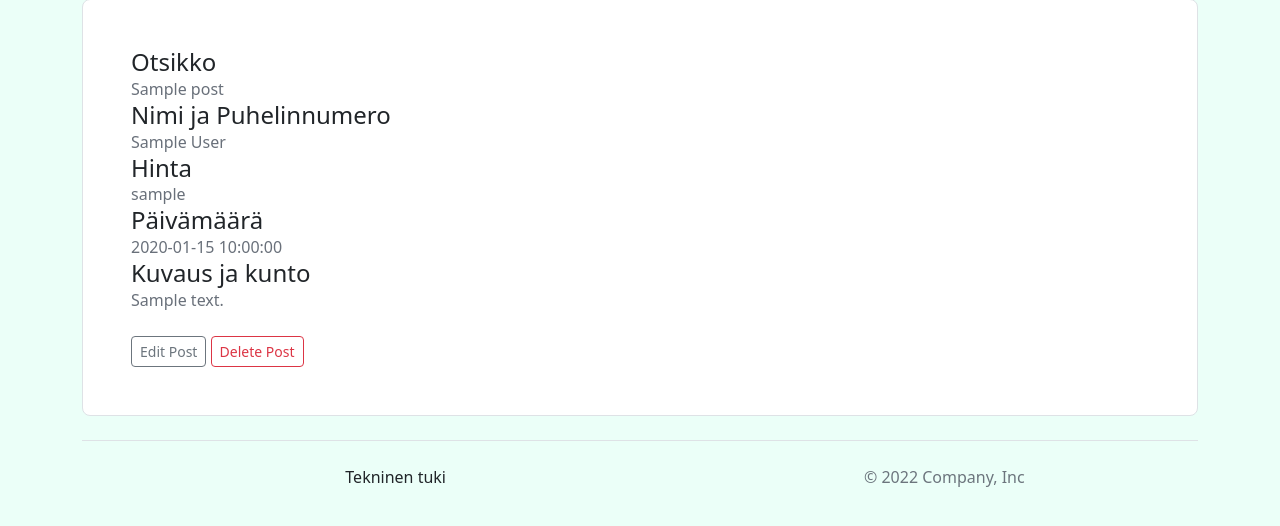
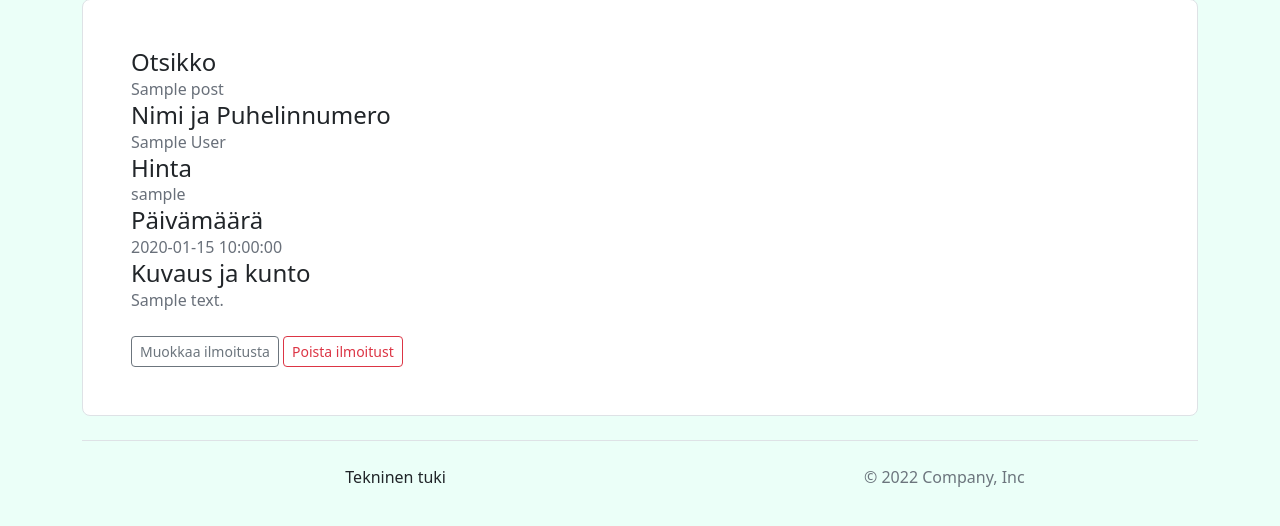
Before and after one commit to annaolme/flask-naapuri, a Flask app: page /vaihtokauppa in a window 1280 px wide. Shown: the part 235-761 px from the top of the page. Run offline with Flask 2, Linux system fonts and the light colour scheme; tables that the repository leaves empty hold one stand-in row (values such as "Sample post"); some libraries are stand-ins or nearby versions.

Commit message:
finnish translations

```diff
--- a/app.py
+++ b/app.py
@@ -57,7 +57,7 @@ def delete_post(id):
 		db.session.commit()
 
 			# Return a message
-		flash("Blog Post Was Deleted!")
+		flash("Ilmoitus poistettu")
 
 			# Grab all the posts from the database
 		posts = Posts.query.order_by(Posts.date_posted)
@@ -66,7 +66,7 @@ def delete_post(id):
 
 	except:
 			# Return an error message
-		flash("Whoops! There was a problem deleting post, try again...")
+		flash("Ilmoituksen poistamisella oli ongelma, yritä uudelleen...")
 
 			# Grab all the posts from the database
 		posts = Posts.query.order_by(Posts.date_posted)
--- a/templates/edit_post.html
+++ b/templates/edit_post.html
@@ -8,7 +8,7 @@
     </div>
     {% endfor %}
 
-    <div class="card-header">Edit post</div>
+    <div class="card-header">Muokkaa ilmoitusta</div>
     <form method="POST">
         {{ form.hidden_tag() }} {{ form.title.label(class="form-label") }} {{ form.title(class="form-control") }}
         <br/> {{ form.author.label(class="form-label") }} {{ form.author(class="form-control") }}
--- a/templates/vaihtokauppa.html
+++ b/templates/vaihtokauppa.html
@@ -15,9 +15,9 @@
         <h4 class="my-0 fw-normal text-dark"> Päivämäärä </h4>{{post.date_posted}}</br>
         <h4 class="my-0 fw-normal text-dark"> Kuvaus ja kunto </h4>{{post.content}}</br>
         </br>
-        <a href="{{ url_for('edit_post', id=post.id)}}" class="btn btn-outline-secondary btn-sm">Edit Post</a>
+        <a href="{{ url_for('edit_post', id=post.id)}}" class="btn btn-outline-secondary btn-sm">Muokkaa ilmoitusta</a>
 
-        <a href="{{ url_for('delete_post', id=post.id)}}" class="btn btn-outline-danger btn-sm">Delete Post</a>
+        <a href="{{ url_for('delete_post', id=post.id)}}" class="btn btn-outline-danger btn-sm">Poista ilmoitust</a>
     </div>
     {% endfor %}</div>
 {% endblock %}
```
